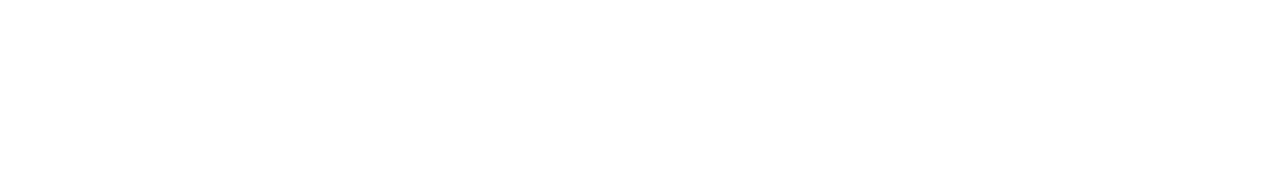
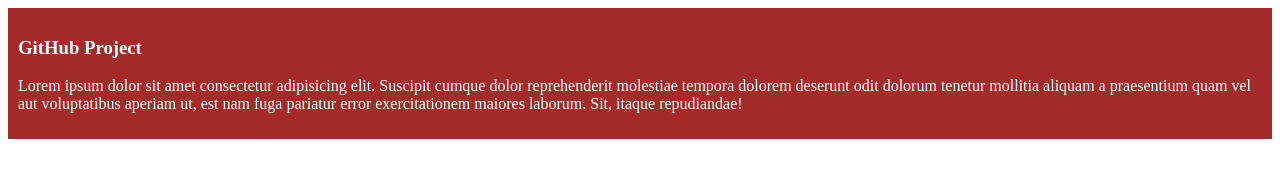
Before and after one commit to merazzak20/my-simple-website, a plain HTML site: page index.html in a window 1280 px wide. Drawn offline with Linux system fonts and the light colour scheme.

Commit message:
added first div

```diff
--- a/index.html
+++ b/index.html
@@ -4,8 +4,12 @@
     <meta charset="UTF-8">
     <meta name="viewport" content="width=device-width, initial-scale=1.0">
     <title>My simple website</title>
+    <link rel="stylesheet" href="styles/style.css">
 </head>
 <body>
-
+    <div>
+        <h3>GitHub Project</h3>
+        <p>Lorem ipsum dolor sit amet consectetur adipisicing elit. Suscipit cumque dolor reprehenderit molestiae tempora dolorem deserunt odit dolorum tenetur mollitia aliquam a praesentium quam vel aut voluptatibus aperiam ut, est nam fuga pariatur error exercitationem maiores laborum. Sit, itaque repudiandae!</p>
+    </div>
 </body>
 </html>
--- /dev/null
+++ b/styles/style.css
@@ -0,0 +1,5 @@
+div{
+    background-color: brown;
+    color: white;
+    padding: 10px;
+}
```
